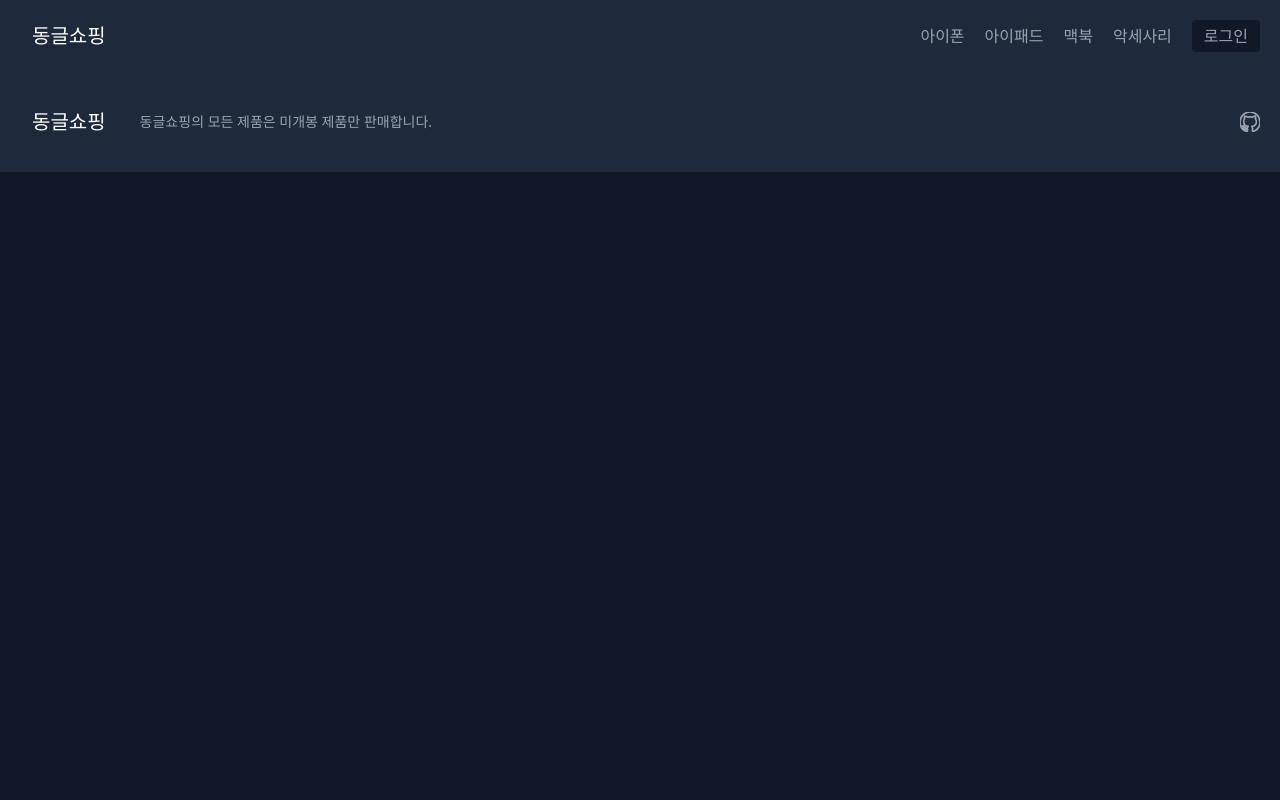
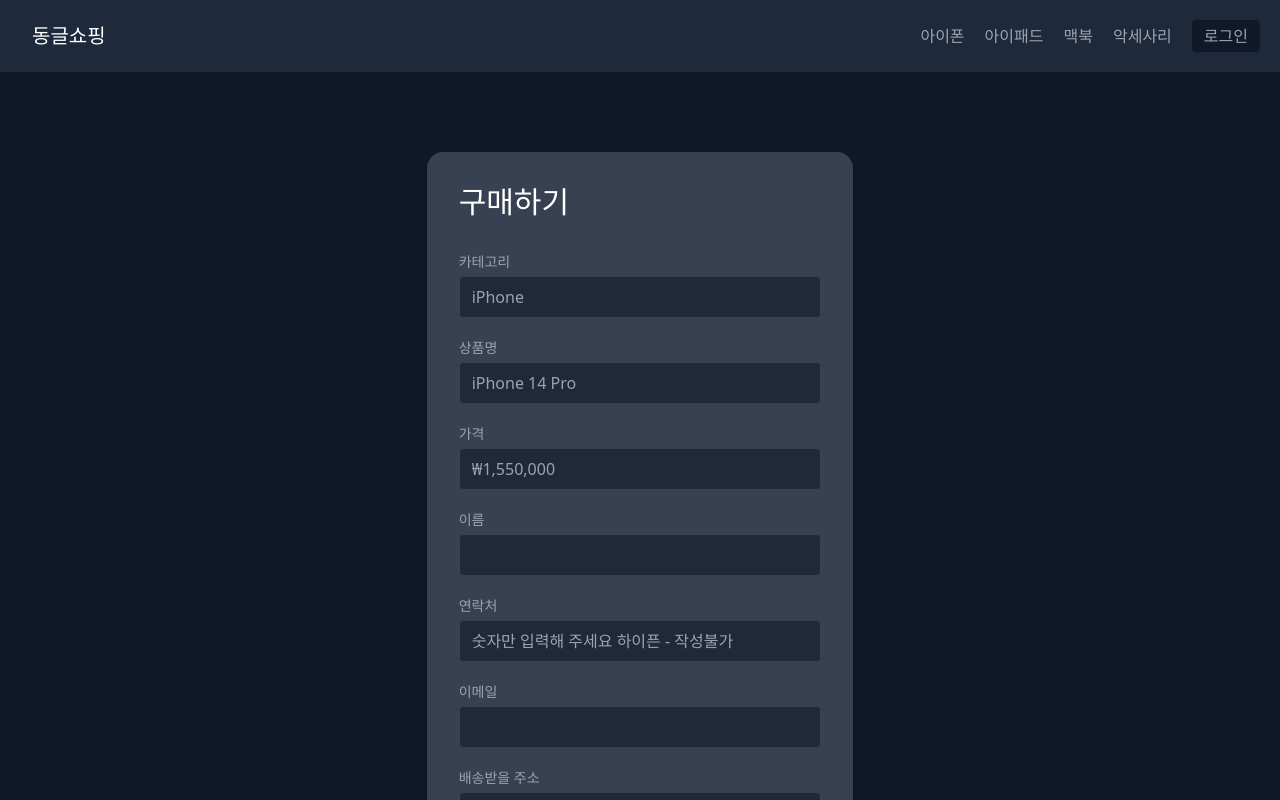
Before and after one commit to Haribo947345/cra-shop, a React (Create React App) app: page /buyitem/1 in a window 1280 px wide. Shown: the top 800 px of the page. Built offline with nearby package versions, Linux system fonts and the light colour scheme.

Commit message:
feat: 구매정보입력 페이지 추가

```diff
--- a/src/App.js
+++ b/src/App.js
@@ -7,6 +7,7 @@
 import MacBookList from "./Pages/MacBookList";
 import AccList from "./Pages/AccList";
 import ItemInfo from "./Pages/ItemInfo";
+import BuyItem from "./Pages/BuyItem";
 import Login from "./Pages/Login";
 import SignUp from "./Pages/SignUp";
 import FindPassword from "./Pages/FindPassword";
@@ -29,6 +30,7 @@
         <Route path="/macbook/:id" element={<ItemInfo />} />
         <Route path="/acc" element={<AccList />} />
         <Route path="/acc/:id" element={<ItemInfo />} />
+        <Route path="/buyitem/:id" element={<BuyItem />} />
         <Route path="/login" element={<Login />} />
         <Route path="/signup" element={<SignUp />} />
         <Route path="/findpassword" element={<FindPassword />} />
--- a/src/Component/ItemInfo/MainInfo.js
+++ b/src/Component/ItemInfo/MainInfo.js
@@ -1,7 +1,8 @@
-import { useParams } from "react-router-dom";
+import { useNavigate, useParams } from "react-router-dom";
 import { MainHomeData } from "../../Data/Data";
 
 function MainInfo() {
+  const navigate = useNavigate();
   // URL주소 ID값 가져오기
   const { id } = useParams();
 
@@ -140,7 +141,10 @@
               <span className="title-font font-medium text-2xl text-white">
                 {InfoPRICE}
               </span>
-              <button className="flex ml-auto text-white bg-indigo-500 border-0 py-2 px-6 focus:outline-none hover:bg-indigo-600 rounded">
+              <button
+                onClick={() => navigate(`/buyitem/${id}`)}
+                className="flex ml-auto text-white bg-indigo-500 border-0 py-2 px-6 focus:outline-none hover:bg-indigo-600 rounded"
+              >
                 구매하기
               </button>
             </div>
--- /dev/null
+++ b/src/Pages/BuyItem.js
@@ -0,0 +1,104 @@
+import { useParams } from "react-router-dom";
+import { MainHomeData } from "../Data/Data";
+
+function BuyItem() {
+  // URL주소 ID값 가져오기
+  const { id } = useParams();
+
+  // 더미데이터 ID Number로 감싸기 -> 감싸지 않을경우 string 타입으로 false 출력
+  const DataID = Number(id);
+
+  // 더미데이터 Filter
+  const Info = MainHomeData.filter((Data) => Data.ID === DataID);
+
+  // 필터된 더미데이터 정보 MAP
+  const InfoCATEGORY = Info.map((el) => el.CATEGORY);
+  const InfoNAME = Info.map((el) => el.NAME);
+  const InfoPRICE = Info.map((el) => el.PRICE);
+  return (
+    <section className="text-gray-400 bg-gray-900 body-font">
+      <div className="lg:w-1/3 md:w-1/2 bg-gray-700 shadow-md rounded-2xl  p-8 flex flex-col m-auto w-3/4 mt-20 mb-20">
+        <h1 className="text-white text-3xl title-font font-medium mb-7">
+          구매하기
+        </h1>
+        <div className="mb-4">
+          <label className="leading-7 text-sm text-gray-400">카테고리</label>
+          <input
+            type="text"
+            id="itemcategory"
+            name="itemcategory"
+            placeholder={InfoCATEGORY}
+            disabled="disabled"
+            className="w-full bg-gray-800 rounded border border-gray-700 focus:border-indigo-500 focus:ring-2 focus:ring-indigo-900 text-base outline-none text-gray-100 py-1 px-3 leading-8 transition-colors duration-200 ease-in-out"
+          />
+        </div>
+        <div className="mb-4">
+          <label className="leading-7 text-sm text-gray-400">상품명</label>
+          <input
+            type="text"
+            id="itemname"
+            name="itemname"
+            placeholder={InfoNAME}
+            disabled="disabled"
+            className="w-full bg-gray-800 rounded border border-gray-700 focus:border-indigo-500 focus:ring-2 focus:ring-indigo-900 text-base outline-none text-gray-100 py-1 px-3 leading-8 transition-colors duration-200 ease-in-out"
+          />
+        </div>
+        <div className="mb-4">
+          <label className="leading-7 text-sm text-gray-400">가격</label>
+          <input
+            type="text"
+            id="itemprice"
+            name="itemprice"
+            placeholder={InfoPRICE}
+            disabled="disabled"
+            className="w-full bg-gray-800 rounded border border-gray-700 focus:border-indigo-500 focus:ring-2 focus:ring-indigo-900 text-base outline-none text-gray-100 py-1 px-3 leading-8 transition-colors duration-200 ease-in-out"
+          />
+        </div>
+        <div className="mb-4">
+          <label className="leading-7 text-sm text-gray-400">이름</label>
+          <input
+            type="text"
+            id="username"
+            name="username"
+            className="w-full bg-gray-800 rounded border border-gray-700 focus:border-indigo-500 focus:ring-2 focus:ring-indigo-900 text-base outline-none text-gray-100 py-1 px-3 leading-8 transition-colors duration-200 ease-in-out"
+          />
+        </div>
+        <div className="mb-4">
+          <label className="leading-7 text-sm text-gray-400">연락처</label>
+          <input
+            type="tel"
+            id="usercontact"
+            name="usercontact"
+            placeholder="숫자만 입력해 주세요 하이픈 - 작성불가"
+            pattern="[0-9]{3}[0-9]{4}[0-9]{4}"
+            className="w-full appearance-none bg-gray-800 rounded border border-gray-700 focus:border-indigo-500 focus:ring-2 focus:ring-indigo-900 text-base outline-none text-gray-100 py-1 px-3 leading-8 transition-colors duration-200 ease-in-out"
+          />
+        </div>
+        <div className="mb-4">
+          <label className="leading-7 text-sm text-gray-400">이메일</label>
+          <input
+            type="email"
+            id="useremail"
+            name="useremail"
+            className="w-full bg-gray-800 rounded border border-gray-700 focus:border-indigo-500 focus:ring-2 focus:ring-indigo-900 text-base outline-none text-gray-100 py-1 px-3 leading-8 transition-colors duration-200 ease-in-out"
+          />
+        </div>
+        <div className="mb-4">
+          <label className="leading-7 text-sm text-gray-400">
+            배송받을 주소
+          </label>
+          <input
+            type="text"
+            id="useraddress"
+            name="useraddress"
+            className="w-full bg-gray-800 rounded border border-gray-700 focus:border-indigo-500 focus:ring-2 focus:ring-indigo-900 text-base outline-none text-gray-100 py-1 px-3 leading-8 transition-colors duration-200 ease-in-out"
+          />
+        </div>
+        <button className="mt-5 flex ml-auto text-white bg-indigo-500 border-0 py-2 px-6 focus:outline-none hover:bg-indigo-600 rounded">
+          구매완료
+        </button>
+      </div>
+    </section>
+  );
+}
+export default BuyItem;
--- a/src/index.css
+++ b/src/index.css
@@ -5,3 +5,13 @@
 body {
   background-color: rgb(17, 24, 39);
 }
+
+@layer base {
+  input[type="number"]::-webkit-outer-spin-button,
+  input[type="number"]::-webkit-inner-spin-button,
+  input[type="number"] {
+    -webkit-appearance: none;
+    margin: 0;
+    -moz-appearance: textfield !important;
+  }
+}
```
